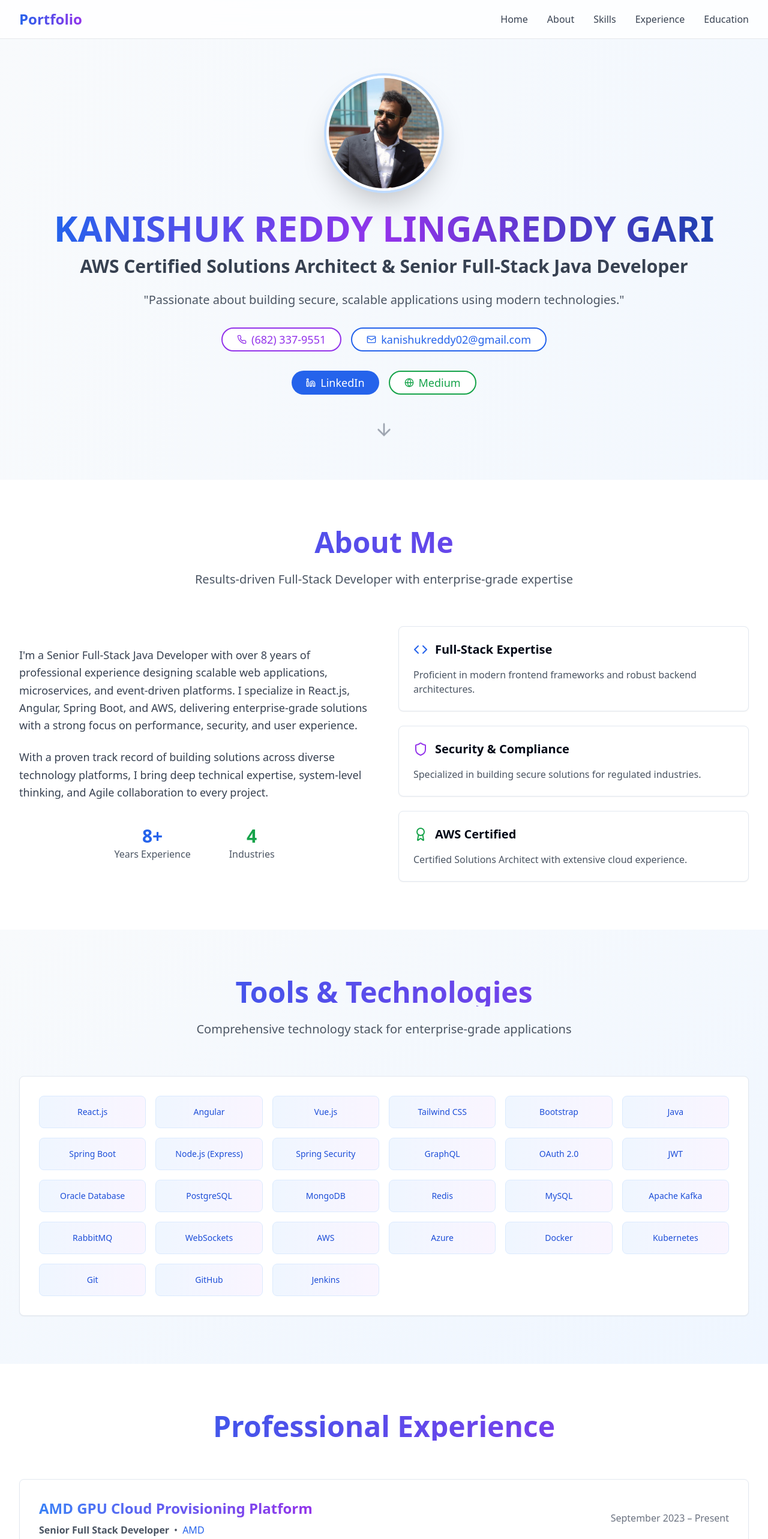
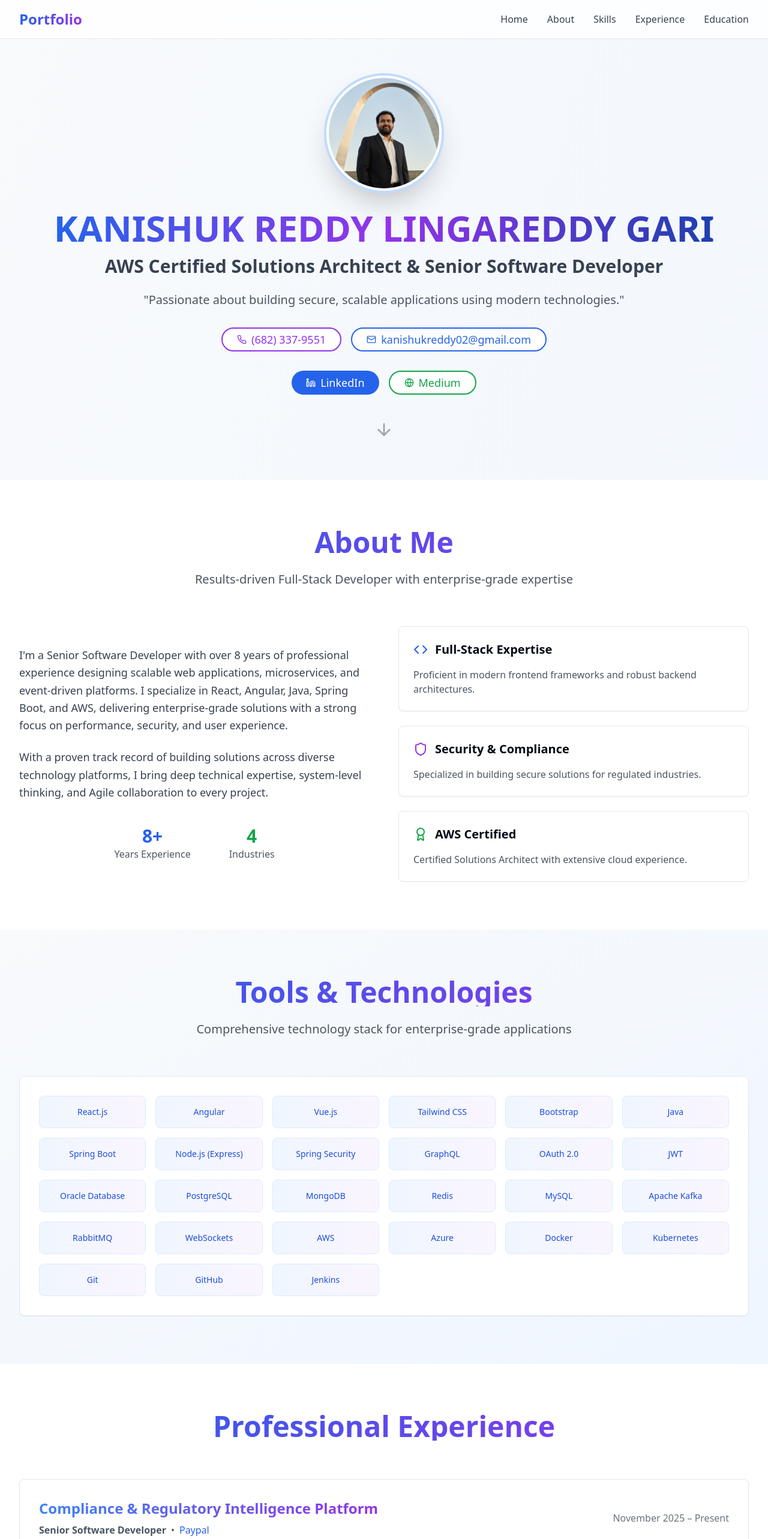
Before and after one commit to Kanishuk/kanishuk-portfolio, a React (Vite) app: page / in a window 1280 px wide. Shown: the top 2566 px of the page at 60% size. Built offline with nearby package versions, Linux system fonts and the light colour scheme.

Commit message:
chore: update About, Experience, Hero components; add photo.png

```diff
--- a/src/components/About.tsx
+++ b/src/components/About.tsx
@@ -18,9 +18,9 @@ export function About() {
         <div className="grid md:grid-cols-2 gap-12 items-center">
           <div>
             <p className="text-lg text-gray-700 mb-6 leading-relaxed">
-              I'm a Senior Full-Stack Java Developer with over 8 years of professional experience
+              I'm a Senior Software Developer with over 8 years of professional experience
               designing scalable web applications, microservices, and event-driven platforms. I specialize
-              in React.js, Angular, Spring Boot, and AWS, delivering enterprise-grade solutions with a
+              in React, Angular, Java, Spring Boot, and AWS, delivering enterprise-grade solutions with a
               strong focus on performance, security, and user experience.
             </p>
             <p className="text-lg text-gray-700 mb-8 leading-relaxed">
--- a/src/components/Experience.tsx
+++ b/src/components/Experience.tsx
@@ -5,10 +5,17 @@ import { Badge } from "@/components/ui/badge";
 export function Experience() {
   const experiences = [
     {
+      title: "Compliance & Regulatory Intelligence Platform",
+      role: "Senior Software Developer",
+      company: "Paypal",
+      duration: "November 2025 – Present",
+      gradient: "from-blue-500 to-purple-600"
+    },
+    {
       title: "AMD GPU Cloud Provisioning Platform",
       role: "Senior Full Stack Developer",
       company: "AMD",
-      duration: "September 2023 – Present",
+      duration: "September 2023 – October 2025",
       gradient: "from-blue-500 to-purple-600"
     },
     {
--- a/src/components/Hero.tsx
+++ b/src/components/Hero.tsx
@@ -18,7 +18,7 @@ export function Hero() {
         <div className="animate-fade-in">
           <div className="mb-8">
             <img
-              src="/photo.jpg" // Replace with your image URL
+              src="/photo.png" // Replace with your image URL
               alt="Kanishuk Reddy Lingareddy Gari"
               className="w-48 h-48 mx-auto rounded-full object-cover shadow-2xl border-4 border-white ring-4 ring-blue-200 hover:scale-105 transition-transform duration-300"
             />
@@ -29,7 +29,7 @@ export function Hero() {
             </span>
           </h1>
           <h2 className="text-2xl md:text-3xl font-semibold text-gray-700 mb-6">
-            AWS Certified Solutions Architect & Senior Full-Stack Java Developer
+            AWS Certified Solutions Architect & Senior Software Developer
           </h2>
           <p className="text-lg md:text-xl text-gray-600 mb-8 max-w-4xl mx-auto leading-relaxed">
             "Passionate about building secure, scalable applications using modern technologies."
```
Also changed, not shown: public/photo.png (added).
